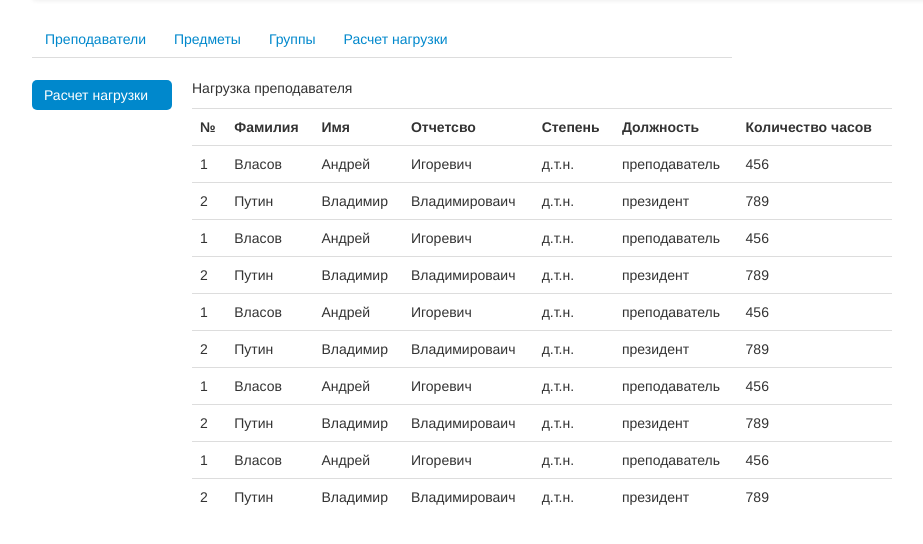
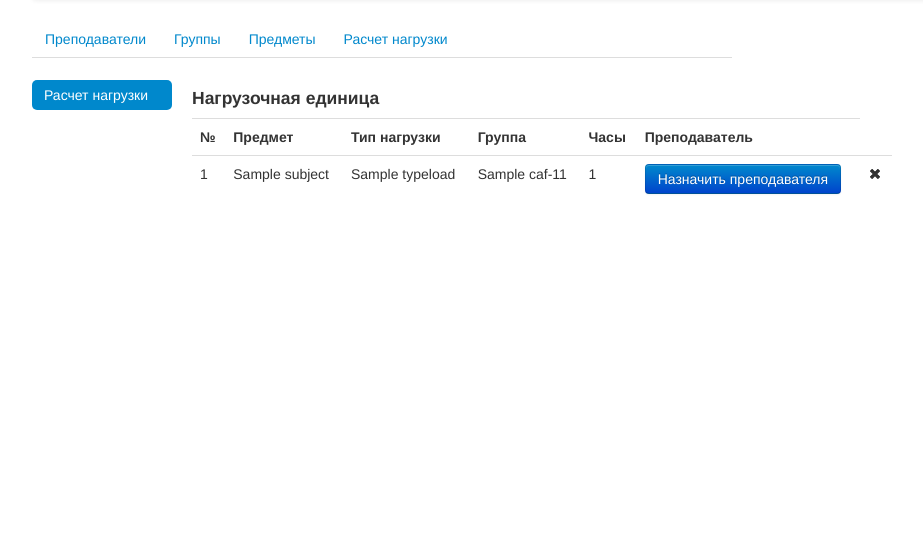
Before and after one commit to nanomishka/ProfLoad, a Django app: page / in a window 1280 px wide. Shown: the part 42-586 px from the top of the page, without its empty margins (138-1061 px from the left). Run offline with Django 3.2, Linux system fonts and the light colour scheme; tables that the repository leaves empty hold one stand-in row (values such as "Sample post"); some libraries are stand-ins or nearby versions.

Commit message:
LoadUnit and Spread

```diff
--- a/load/models.py
+++ b/load/models.py
@@ -41,5 +41,5 @@ class LoadUnit(models.Model):
 
 class Spread(models.Model):
 	loadUnit = models.ForeignKey(LoadUnit)
-	prof = models.ForeignKey(Professors)
+	prof = models.ForeignKey(Professors, null=True)
 	group = models.ForeignKey(Group)
--- a/load/views.py
+++ b/load/views.py
@@ -6,7 +6,10 @@ from django.http import HttpResponse
 from load.models import Posts, Degrees, Professors, Caf, Subject, FormPass, TypeLoad, LoadUnit, Group, Spread
 
 def index(request):
+    spreads = Spread.objects.all()
+
     context = {
+        "spreads" : spreads,
     }
 
     return render(request, 'index.html', context)
@@ -229,20 +232,34 @@ def loadUnit(request):
         caf = Caf.objects.get(name=request.POST.get('caf'))
         formPass = FormPass.objects.get(name=request.POST.get('formPass'))
         sem = int(request.POST.get('sem'))
-        typeLoad = TypeLoad.objects.get(name=request.POST.get('typeLoad'))
-        hours = int(request.POST.get('hours'))
-        loadUnit = LoadUnit.objects.create(subject=subject, caf=caf, formPass=formPass, sem=sem, typeLoad=typeLoad, hours=hours)
+        typeLoad = TypeLoad.objects.all()
+        for t in range(typeLoad.order_by("id")[0].id, typeLoad.order_by("-id")[0].id+1):
+            hours = int(request.POST.get('load'+str(t), 0))
+            if hours != 0:
+                loadUnit = LoadUnit.objects.create(subject=subject, caf=caf, formPass=formPass, sem=sem, typeLoad=typeLoad.get(id=t), hours=hours)
+                groups = Group.objects.all().filter(caf=caf, sem=sem)
+                for gr in groups:
+                    Spread.objects.create(loadUnit=loadUnit, group=gr)
     except:
-       status = "OK"
+            status = "error"
+
     loadUnits = LoadUnit.objects.all().order_by('subject')
     subjects = Subject.objects.all()
     cafs = Caf.objects.all()
+
+    groups = Group.objects.all()
+    sem_dict = groups.order_by("sem").values("sem",).distinct()
+    sems = []
+    for s in sem_dict:
+        sems.append({'num':s['sem'],'count': groups.filter(sem=s['sem']).count()})
+
     formPasss = FormPass.objects.all()
     typeLoads = TypeLoad.objects.all()
     context = {
         "loadUnits" : loadUnits,
         "subjects" : subjects,
         "cafs" : cafs,
+        "sems" : sems,
         "formPasss" : formPasss,
         "typeLoads" : typeLoads,
         "menu" : "subject",
--- a/static/style.css
+++ b/static/style.css
@@ -9,3 +9,11 @@
 body {
 	overflow: scroll
 }
+
+.hours {
+	width: 50px;
+}
+
+.pad5 {
+	padding-top: 5px;
+}
--- a/templates/base.html
+++ b/templates/base.html
@@ -20,10 +20,10 @@
 					<ul class="nav nav-tabs">
 					  <li {% if menu = "prof" %} class="active" {% endif %}>
 						<a href="/prof">Преподаватели</a></li>
+					  <li {% if menu = "group" %} class="active" {% endif %}>
+						<a href="/group">Группы</a></li>
 					  <li {% if menu = "subject" %} class="active" {% endif %}>
 						<a href="/subject">Предметы</a></li>
-					  <li {% if menu = "group" %} class="active" {% endif %}>
-						<a href="/group">Группы</a></li>
 					  <li {% if menu = "" %} class="active" {% endif %}>
 						<a href="/">Расчет нагрузки</a></li>
 					</ul>
--- a/templates/dict.html
+++ b/templates/dict.html
@@ -22,7 +22,7 @@
 <form action="{{ url }}" method="post">
     <fieldset>
         <label>Добавить {{ add }}
-        <input type="text" placeholder="..."  name="attr"></label>
+        <input type="text" placeholder="..."  name="attr" required></label>
         <button type="submit" class="btn">Добавить</button>
     </fieldset>
 </form>
--- a/templates/group.html
+++ b/templates/group.html
@@ -27,7 +27,7 @@
 <form class="form-horizontal" action="/group" method="post">
     <div class="form-group">
         <label for="middleName" class="col-sm-2 control-label">Кафедра</label>
-        <select class="span2" name="caf">
+        <select class="span2" name="caf" required>
             <option value="" selected>Выбрать</option>
             {% for caf in cafs %}
                 <option value="{{ caf.name }}">{{ caf.name }}</option>
@@ -37,11 +37,11 @@
 
     <div class="form-group">
         <label for="sem" class="col-sm-2 control-label">Семестр</label>
-        <input type="text" class="form-control" id="sem" name="sem">
+        <input type="number" class="form-control" id="sem" name="sem" required>
     </div>
     <div class="form-group">
         <label for="number" class="col-sm-2 control-label">Количество групп</label>
-        <input type="text" class="form-control" id="number" name="number">
+        <input type="number" class="form-control" id="number" name="number" required>
     </div>
     <div class="form-group">
         <div class="col-sm-offset-2 col-sm-10">
--- a/templates/index.html
+++ b/templates/index.html
@@ -2,108 +2,34 @@
 
 {% block main %}
 
-<p>Нагрузка преподавателя</p>
+<h4>Нагрузочная единица</h4>
+
 <table class="table table-hover">
-	<tr>
-		<th>№</th>
-		<th>Фамилия</th>
-		<th>Имя</th>
-		<th>Отчетсво</th>
-		<th>Степень</th>
-		<th>Должность</th>
-		<th>Количество часов</th>
-	</tr>
-	<tr>
-		<td>1</td>
-		<td>Власов</td>
-		<td>Андрей</td>
-		<td>Игоревич</td>
-		<td>д.т.н.</td>
-		<td>преподаватель</td>
-		<td>456</td>
-	</tr>
-	<tr>
-		<td>2</td>
-		<td>Путин</td>
-		<td>Владимир</td>
-		<td>Владимироваич</td>
-		<td>д.т.н.</td>
-		<td>президент</td>
-		<td>789</td>
-	</tr>
-	<tr>
-		<td>1</td>
-		<td>Власов</td>
-		<td>Андрей</td>
-		<td>Игоревич</td>
-		<td>д.т.н.</td>
-		<td>преподаватель</td>
-		<td>456</td>
-	</tr>
-	<tr>
-		<td>2</td>
-		<td>Путин</td>
-		<td>Владимир</td>
-		<td>Владимироваич</td>
-		<td>д.т.н.</td>
-		<td>президент</td>
-		<td>789</td>
-	</tr>
-	<tr>
-		<td>1</td>
-		<td>Власов</td>
-		<td>Андрей</td>
-		<td>Игоревич</td>
-		<td>д.т.н.</td>
-		<td>преподаватель</td>
-		<td>456</td>
-	</tr>
-	<tr>
-		<td>2</td>
-		<td>Путин</td>
-		<td>Владимир</td>
-		<td>Владимироваич</td>
-		<td>д.т.н.</td>
-		<td>президент</td>
-		<td>789</td>
-	</tr>
-	<tr>
-		<td>1</td>
-		<td>Власов</td>
-		<td>Андрей</td>
-		<td>Игоревич</td>
-		<td>д.т.н.</td>
-		<td>преподаватель</td>
-		<td>456</td>
-	</tr>
-	<tr>
-		<td>2</td>
-		<td>Путин</td>
-		<td>Владимир</td>
-		<td>Владимироваич</td>
-		<td>д.т.н.</td>
-		<td>президент</td>
-		<td>789</td>
-	</tr>
-	<tr>
-		<td>1</td>
-		<td>Власов</td>
-		<td>Андрей</td>
-		<td>Игоревич</td>
-		<td>д.т.н.</td>
-		<td>преподаватель</td>
-		<td>456</td>
-	</tr>
-	<tr>
-		<td>2</td>
-		<td>Путин</td>
-		<td>Владимир</td>
-		<td>Владимироваич</td>
-		<td>д.т.н.</td>
-		<td>президент</td>
-		<td>789</td>
-	</tr>
+    <tr>
+        <th>№</th>
+        <th>Предмет</th>
+        <th>Тип нагрузки</th>
+        <th>Группа</th>
+        <th>Часы</th>
+        <th>Преподаватель</th>
+    </tr>
+    {% for spread in spreads %}
+    <tr>
+        <td>{{forloop.counter}}</td>
+        <td>{{spread.loadUnit.subject.name}}</td>
+        <td>{{spread.loadUnit.typeLoad.name}}</td>
+        <td>{{spread.group.caf.name}}-{{spread.group.sem}}{{spread.group.number}}</td>
+        <td>{{spread.loadUnit.hours}}</td>
+        <td>
+        	{% if spread.prof.name  %} {{spread.prof.name}}
+        	{% else %}
+        		<button type="button" class="btn btn-primary">Назначить преподавателя</button>
+        	{% endif %}
+        </td>
+        <td>
+            <a href="?remove={{loadUnit.id}}"><i class="icon-remove"></i></a>
+        </td>
+    </tr>
+    {% endfor %}
 </table>
-
-
 {% endblock %}
```
Also changed, not shown: templates/loadunit.html (+19 -16 lines), templates/prof.html (+4 -4 lines), load/migrations/0007_auto_20150417_0700.py (added), load/migrations/0008_auto_20150417_0701.py (added), load/migrations/0009_auto_20150417_0703.py (added), 5 other files.
